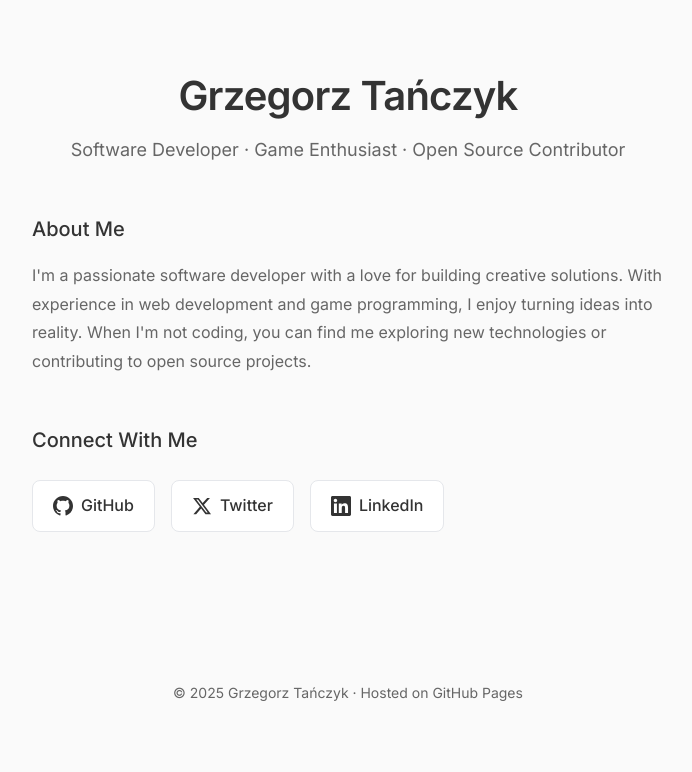
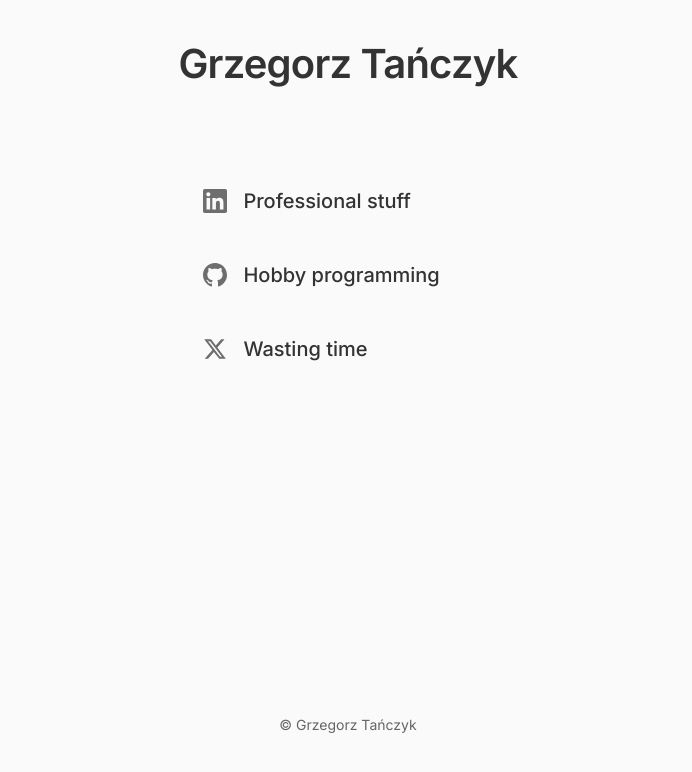
Before and after one commit to gtanczyk/gtanczyk.github.com, a plain HTML site: page index.html in a window 1280 px wide. Shown: the whole page, without its empty margins (292-984 px from the left). Drawn offline with Linux system fonts and the light colour scheme.

Commit message:
Add .genaicoderc file and update index.html and styles.css for improved layout and social links

```diff
--- a/index.html
+++ b/index.html
@@ -1,57 +1,91 @@
 <!DOCTYPE html>
 <html lang="en">
   <head>
-    <meta charset="utf-8">
-    <meta name="viewport" content="width=device-width, initial-scale=1">
+    <meta charset="utf-8" />
+    <meta name="viewport" content="width=device-width, initial-scale=1" />
     <title>Grzegorz Tańczyk - Software Developer</title>
-    <meta name="description" content="Personal website of Grzegorz Tańczyk - Software Developer, Game Enthusiast, and Open Source Contributor">
-    <link rel="preconnect" href="https://fonts.googleapis.com">
-    <link rel="preconnect" href="https://fonts.gstatic.com" crossorigin>
-    <link href="https://fonts.googleapis.com/css2?family=Inter:wght@400;500;600&display=swap" rel="stylesheet">
-    <link rel="stylesheet" href="stylesheets/styles.css">
+    <meta
+      name="description"
+      content="Personal website of Grzegorz Tańczyk - Software Developer, Game Enthusiast, and Open Source Contributor"
+    />
+    <link rel="preconnect" href="https://fonts.googleapis.com" />
+    <link rel="preconnect" href="https://fonts.gstatic.com" crossorigin />
+    <link
+      href="https://fonts.googleapis.com/css2?family=Inter:wght@400;500;600&display=swap"
+      rel="stylesheet"
+    />
+    <link rel="stylesheet" href="stylesheets/styles.css" />
   </head>
   <body>
     <main class="container">
       <section class="hero">
         <h1>Grzegorz Tańczyk</h1>
-        <p class="tagline">Software Developer · Game Enthusiast · Open Source Contributor</p>
-      </section>
-
-      <section class="bio">
-        <h2>About Me</h2>
-        <p>
-          I'm a passionate software developer with a love for building creative solutions.
-          With experience in web development and game programming, I enjoy turning ideas into reality.
-          When I'm not coding, you can find me exploring new technologies or contributing to open source projects.
-        </p>
       </section>
 
       <section class="social-links">
-        <h2>Connect With Me</h2>
         <div class="links">
-          <a href="https://github.com/gtanczyk" class="social-link" target="_blank" rel="noopener noreferrer">
-            <svg xmlns="http://www.w3.org/2000/svg" width="24" height="24" viewBox="0 0 24 24" fill="currentColor">
-              <path d="M12 0c-6.626 0-12 5.373-12 12 0 5.302 3.438 9.8 8.207 11.387.599.111.793-.261.793-.577v-2.234c-3.338.726-4.033-1.416-4.033-1.416-.546-1.387-1.333-1.756-1.333-1.756-1.089-.745.083-.729.083-.729 1.205.084 1.839 1.237 1.839 1.237 1.07 1.834 2.807 1.304 3.492.997.107-.775.418-1.305.762-1.604-2.665-.305-5.467-1.334-5.467-5.931 0-1.311.469-2.381 1.236-3.221-.124-.303-.535-1.524.117-3.176 0 0 1.008-.322 3.301 1.23.957-.266 1.983-.399 3.003-.404 1.02.005 2.047.138 3.006.404 2.291-1.552 3.297-1.23 3.297-1.23.653 1.653.242 2.874.118 3.176.77.84 1.235 1.911 1.235 3.221 0 4.609-2.807 5.624-5.479 5.921.43.372.823 1.102.823 2.222v3.293c0 .319.192.694.801.576 4.765-1.589 8.199-6.086 8.199-11.386 0-6.627-5.373-12-12-12z"/>
+          <a
+            href="https://www.linkedin.com/in/grzegorz-ta%C5%84czyk/"
+            class="social-link"
+            target="_blank"
+            rel="noopener noreferrer"
+          >
+            <svg
+              xmlns="http://www.w3.org/2000/svg"
+              width="24"
+              height="24"
+              viewBox="0 0 24 24"
+              fill="currentColor"
+            >
+              <path
+                d="M20.447 20.452h-3.554v-5.569c0-1.328-.027-3.037-1.852-3.037-1.853 0-2.136 1.445-2.136 2.939v5.667H9.351V9h3.414v1.561h.046c.477-.9 1.637-1.85 3.37-1.85 3.601 0 4.267 2.37 4.267 5.455v6.286zM5.337 7.433c-1.144 0-2.063-.926-2.063-2.065 0-1.138.92-2.063 2.063-2.063 1.14 0 2.064.925 2.064 2.063 0 1.139-.925 2.065-2.064 2.065zm1.782 13.019H3.555V9h3.564v11.452zM22.225 0H1.771C.792 0 0 .774 0 1.729v20.542C0 23.227.792 24 1.771 24h20.451C23.2 24 24 23.227 24 22.271V1.729C24 .774 23.2 0 22.222 0h.003z"
+              />
             </svg>
-            <span>GitHub</span>
+            <span>Professional stuff</span>
           </a>
-          <a href="https://x.com/gtanczyk" class="social-link" target="_blank" rel="noopener noreferrer">
-            <svg xmlns="http://www.w3.org/2000/svg" width="24" height="24" viewBox="0 0 24 24" fill="currentColor">
-              <path d="M18.244 2.25h3.308l-7.227 8.26 8.502 11.24H16.17l-5.214-6.817L4.99 21.75H1.68l7.73-8.835L1.254 2.25H8.08l4.713 6.231zm-1.161 17.52h1.833L7.084 4.126H5.117z"/>
+          <a
+            href="https://github.com/gtanczyk"
+            class="social-link"
+            target="_blank"
+            rel="noopener noreferrer"
+          >
+            <svg
+              xmlns="http://www.w3.org/2000/svg"
+              width="24"
+              height="24"
+              viewBox="0 0 24 24"
+              fill="currentColor"
+            >
+              <path
+                d="M12 0c-6.626 0-12 5.373-12 12 0 5.302 3.438 9.8 8.207 11.387.599.111.793-.261.793-.577v-2.234c-3.338.726-4.033-1.416-4.033-1.416-.546-1.387-1.333-1.756-1.333-1.756-1.089-.745.083-.729.083-.729 1.205.084 1.839 1.237 1.839 1.237 1.07 1.834 2.807 1.304 3.492.997.107-.775.418-1.305.762-1.604-2.665-.305-5.467-1.334-5.467-5.931 0-1.311.469-2.381 1.236-3.221-.124-.303-.535-1.524.117-3.176 0 0 1.008-.322 3.301 1.23.957-.266 1.983-.399 3.003-.404 1.02.005 2.047.138 3.006.404 2.291-1.552 3.297-1.23 3.297-1.23.653 1.653.242 2.874.118 3.176.77.84 1.235 1.911 1.235 3.221 0 4.609-2.807 5.624-5.479 5.921.43.372.823 1.102.823 2.222v3.293c0 .319.192.694.801.576 4.765-1.589 8.199-6.086 8.199-11.386 0-6.627-5.373-12-12-12z"
+              />
             </svg>
-            <span>Twitter</span>
+            <span>Hobby programming</span>
           </a>
-          <a href="https://www.linkedin.com/in/grzegorz-ta%C5%84czyk/" class="social-link" target="_blank" rel="noopener noreferrer">
-            <svg xmlns="http://www.w3.org/2000/svg" width="24" height="24" viewBox="0 0 24 24" fill="currentColor">
-              <path d="M20.447 20.452h-3.554v-5.569c0-1.328-.027-3.037-1.852-3.037-1.853 0-2.136 1.445-2.136 2.939v5.667H9.351V9h3.414v1.561h.046c.477-.9 1.637-1.85 3.37-1.85 3.601 0 4.267 2.37 4.267 5.455v6.286zM5.337 7.433c-1.144 0-2.063-.926-2.063-2.065 0-1.138.92-2.063 2.063-2.063 1.14 0 2.064.925 2.064 2.063 0 1.139-.925 2.065-2.064 2.065zm1.782 13.019H3.555V9h3.564v11.452zM22.225 0H1.771C.792 0 0 .774 0 1.729v20.542C0 23.227.792 24 1.771 24h20.451C23.2 24 24 23.227 24 22.271V1.729C24 .774 23.2 0 22.222 0h.003z"/>
+          <a
+            href="https://x.com/gtanczyk"
+            class="social-link"
+            target="_blank"
+            rel="noopener noreferrer"
+          >
+            <svg
+              xmlns="http://www.w3.org/2000/svg"
+              width="24"
+              height="24"
+              viewBox="0 0 24 24"
+              fill="currentColor"
+            >
+              <path
+                d="M18.244 2.25h3.308l-7.227 8.26 8.502 11.24H16.17l-5.214-6.817L4.99 21.75H1.68l7.73-8.835L1.254 2.25H8.08l4.713 6.231zm-1.161 17.52h1.833L7.084 4.126H5.117z"
+              />
             </svg>
-            <span>LinkedIn</span>
+            <span>Wasting time</span>
           </a>
         </div>
       </section>
 
       <footer>
-        <p>&copy; 2025 Grzegorz Tańczyk · Hosted on GitHub Pages</p>
+        <p>&copy; Grzegorz Tańczyk</p>
       </footer>
     </main>
   </body>
--- a/stylesheets/styles.css
+++ b/stylesheets/styles.css
@@ -33,17 +33,18 @@
 .container {
   max-width: 680px;
   margin: 0 auto;
-  padding: 4rem 1.5rem;
+  padding: 2rem 1.5rem;
   flex: 1;
   display: flex;
   flex-direction: column;
   justify-content: center;
+  align-items: center;
 }
 
 /* Hero Section */
 .hero {
   text-align: center;
-  margin-bottom: 3rem;
+  margin-bottom: 4rem;
 }
 
 .hero h1 {
@@ -59,66 +60,68 @@
   color: var(--color-text-muted);
 }
 
-/* Bio Section */
-.bio {
+/* Social Links Section (Game Menu Style) */
+.social-links {
+  width: 100%;
   margin-bottom: 3rem;
-}
-
-.bio h2 {
-  font-size: 1.25rem;
-  font-weight: 500;
-  margin-bottom: 1rem;
-  color: var(--color-text);
-}
-
-.bio p {
-  color: var(--color-text-muted);
-  line-height: 1.8;
-}
-
-/* Social Links Section */
-.social-links {
-  margin-bottom: 3rem;
-}
-
-.social-links h2 {
-  font-size: 1.25rem;
-  font-weight: 500;
-  margin-bottom: 1.5rem;
-  color: var(--color-text);
 }
 
 .links {
   display: flex;
-  gap: 1rem;
-  flex-wrap: wrap;
+  flex-direction: column;
+  align-items: center;
+  gap: 0.5rem;
 }
 
 .social-link {
+  position: relative;
   display: inline-flex;
   align-items: center;
-  gap: 0.5rem;
-  padding: 0.75rem 1.25rem;
-  background-color: var(--color-surface);
-  border: 1px solid var(--color-border);
+  justify-content: flex-start;
+  gap: 1rem;
+  padding: 1rem 1.5rem;
+  width: 100%;
+  max-width: 360px;
+  background-color: transparent;
+  border: 1px solid transparent;
   border-radius: 8px;
   color: var(--color-text);
   text-decoration: none;
+  font-size: 1.25rem;
   font-weight: 500;
   transition: all 0.2s ease;
 }
 
-.social-link:hover {
-  background-color: var(--color-primary);
-  color: white;
-  border-color: var(--color-primary);
-  transform: translateY(-2px);
-  box-shadow: 0 4px 12px rgba(37, 99, 235, 0.2);
+.social-link::before {
+  content: ">";
+  position: absolute;
+  left: 0;
+  opacity: 0;
+  transition: all 0.2s ease;
+  color: var(--color-primary);
+}
+
+.social-link:hover,
+.social-link:focus {
+  padding-left: 2.5rem;
+  color: var(--color-primary);
+  outline: none;
+}
+
+.social-link:hover::before,
+.social-link:focus::before {
+  left: 1rem;
+  opacity: 1;
 }
 
 .social-link svg {
-  width: 20px;
-  height: 20px;
+  width: 24px;
+  height: 24px;
+  opacity: 0.7;
+}
+
+.social-link:hover svg {
+  opacity: 1;
 }
 
 /* Footer */
@@ -146,14 +149,6 @@
   .hero .tagline {
     font-size: 1rem;
   }
-
-  .links {
-    flex-direction: column;
-  }
-
-  .social-link {
-    justify-content: center;
-  }
 }
 
 /* Dark mode support */
```
Also changed, not shown: 1 other file.
